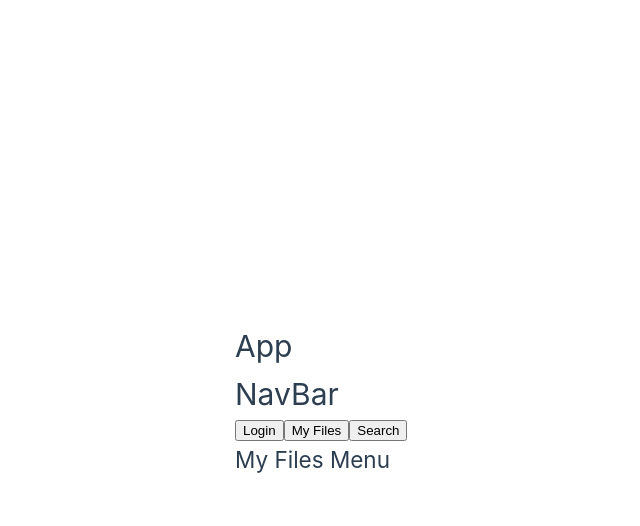
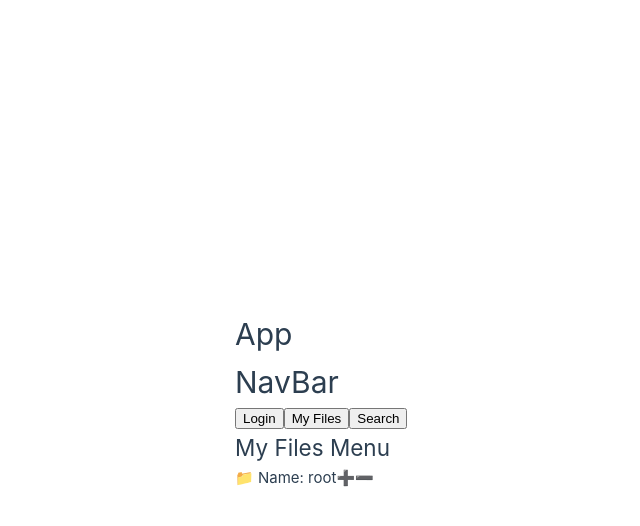
Before and after one commit to CS180-spring/cs180-21-trashsupreme, a Vue app in the folder Trash_Bin/: page / in a window 1280 px wide. Both pictures are taken after a click on the button "My Files". Shown: the top 526 px of the page, without its empty margins (405-1045 px from the left). Built offline with nearby package versions, Linux system fonts and the light colour scheme.

Commit message:
Add File Browser
Added structure for items and folders.
Items and folders can be deleted by clicking the minus symbol.
New folders can be added by clicking the add symbol of their parent folder.
Clicking on a folder opens or closes it.

```diff
--- a/Trash_Bin/src/components/MyFiles.vue
+++ b/Trash_Bin/src/components/MyFiles.vue
@@ -1,10 +1,21 @@
 <script lang="ts">
 import { defineComponent } from 'vue';
-    export default defineComponent ({
-
+import Folder from './MyFiles_Components/Folder.vue'
+//import tree from './MyFiles_Components/testFileTree.json'
+import {Types} from '../types'
+export default defineComponent ({
+        components: {
+            Folder
+        },
+        methods: {
+            constructFileTree() {
+                return new Types.Folder("root", [new Types.Folder("Folder1", [], [new Types.Item("File2", "20MB")])], [new Types.Item("File1", "3GB")])
+            }
+        }
     })
 </script>
 
 <template>
     <h2>My Files Menu</h2>
+    <Folder :folder="constructFileTree()" />
 </template>
--- /dev/null
+++ b/Trash_Bin/src/components/MyFiles_Components/AddButton.vue
@@ -0,0 +1,14 @@
+<script lang="ts">
+import { defineComponent } from 'vue';
+    export default defineComponent ({
+        emits:['click']
+    })
+</script>
+
+<template>
+    <span @click="() => $emit('click')">➕</span>
+</template>
+
+<style>
+
+</style>
--- /dev/null
+++ b/Trash_Bin/src/components/MyFiles_Components/DeleteButton.vue
@@ -0,0 +1,14 @@
+<script lang="ts">
+import { defineComponent } from 'vue';
+    export default defineComponent ({
+        emits:['click']
+    })
+</script>
+
+<template>
+    <span @click="() => $emit('click')">➖</span>
+</template>
+
+<style>
+
+</style>
--- /dev/null
+++ b/Trash_Bin/src/components/MyFiles_Components/Folder.vue
@@ -0,0 +1,69 @@
+<script lang="ts">
+import { defineComponent } from 'vue';
+import {Types} from '../../types'
+import Item from './Item.vue'
+import DeleteButton from './DeleteButton.vue'
+import AddButton from './AddButton.vue'
+    export default defineComponent ({
+        props: {
+            folder: Types.Folder
+        },
+        data() {return {
+            isOpen: false
+        }},
+        components: {
+            Item,
+            DeleteButton,
+            AddButton
+        },
+        emits: ['delete'],
+        methods: {
+            deleteItem(currItem: Types.Item) {
+                if(this.folder != null) {
+                    this.folder.items = this.folder.items.filter((item) => item != currItem)
+                    this.$forceUpdate();
+                }
+            },
+            deleteFolder(currFolder: Types.Folder) {
+                if(this.folder != null) {
+                    this.folder.folders = this.folder.folders.filter((folder) => folder != currFolder)
+                    this.$forceUpdate();
+                }
+            },
+            addFolder(currFolder: Types.Folder) {
+                if(this.folder != null) {
+                    this.folder.folders.push(new Types.Folder("New Folder", [], [], true))
+                    this.isOpen = true
+                    this.$forceUpdate()
+                }
+            },
+            nameFolder() {
+                if (this.folder != null) {
+                    this.folder.isNew = false
+                    this.$forceUpdate()
+                }
+            }
+        }
+    })
+</script>
+
+<template>
+    <div>
+        <span v-if="!folder?.isNew" @click="() => isOpen = !isOpen">
+            <span v-if="!isOpen">📁</span>
+            <span v-if="isOpen">📂</span>
+            Name: {{ folder?.name }}
+        </span>
+        <span v-else>
+            📁<input v-model="folder.name" @keyup.enter="nameFolder"/>
+        </span>
+        <AddButton @click="addFolder"/>
+        <DeleteButton @click="$emit('delete')" />
+        <Item v-for="currItem in folder?.items" v-if="isOpen" :item="currItem" @delete="deleteItem(currItem)" />
+        <Folder v-for="currFolder in folder?.folders" v-if="isOpen" :folder="currFolder" @delete="deleteFolder(currFolder)" />
+    </div>
+</template>
+
+<style>
+
+</style>
--- /dev/null
+++ b/Trash_Bin/src/components/MyFiles_Components/Item.vue
@@ -0,0 +1,25 @@
+<script lang="ts">
+import { defineComponent } from 'vue';
+import {Types} from '../../types'
+import DeleteButton from './DeleteButton.vue'
+    export default defineComponent ({
+        props: {
+            item: Types.Item
+        },
+        components: {
+            DeleteButton
+        },
+        emits: ['delete']
+    })
+</script>
+
+<template>
+    <div>
+        📄Name: {{ item?.name }}, Size: {{ item?.size }}
+        <DeleteButton @click="$emit('delete')" />
+    </div>
+</template>
+
+<style>
+
+</style>
--- /dev/null
+++ b/Trash_Bin/src/types.ts
@@ -0,0 +1,23 @@
+export module Types {
+export class Item {
+    name: string = "";
+    size: string = "";
+    constructor(name: string, size: string) {
+        this.name = name;
+        this.size = size;
+    }
+}
+
+export class Folder {
+    name: string = "";
+    folders: Folder[] = [];
+    items: Item[] = [];
+    isNew: boolean = false;
+    constructor(name: string, folders: Folder[], items: Item[], isNew: boolean = false) {
+        this.name = name;
+        this.folders = folders;
+        this.items = items;
+        this.isNew = isNew;
+    }
+}
+}
```
